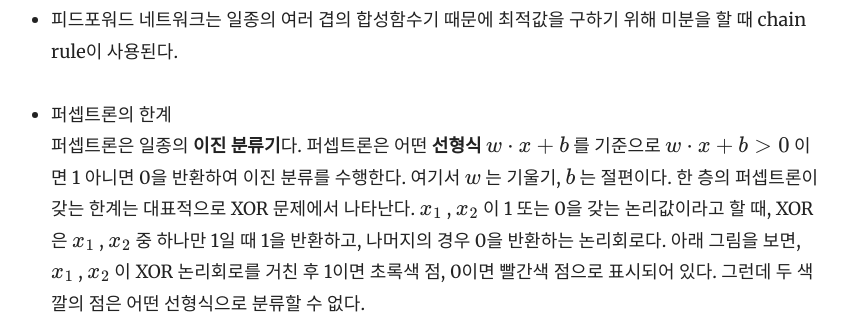
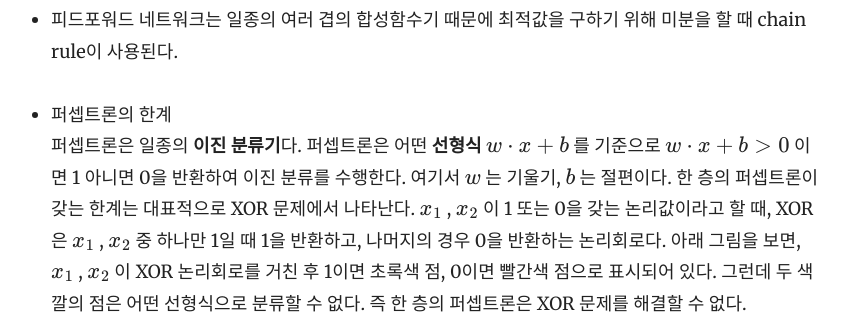
Before and after one commit to yrk3434/yrk3434.github.io, a Jekyll site: the page built from _docs/Theory/Deep Learning Overview.md, in a window 1280 px wide and 900 px high, scrolled down 1734 px, cut to the strip 0-327 px from the top of the window. Shown: the whole strip, without its empty margins (369-1216 px from the left). Built offline with Jekyll 4.4.1, drawn with Linux system fonts in a browser that asks for light colours; formulas are drawn with MathJax 3.

Commit message:
Update Deep Learning Overview.md

```diff
--- a/_docs/Theory/Deep Learning Overview.md
+++ b/_docs/Theory/Deep Learning Overview.md
@@ -51,7 +51,7 @@ toc_label: 목차
 
 - 퍼셉트론의 한계 <br/>
 퍼셉트론은 일종의 **이진 분류기**다. 퍼셉트론은 어떤 **선형식** $ w \cdot x + b $ 를 기준으로  $ w \cdot x + b >0 $ 이면  1 아니면 0을 반환하여 이진 분류를 수행한다. 여기서 $ w $ 는 기울기, $ b $ 는 절편이다. 한 층의 퍼셉트론이 갖는 한계는 대표적으로 XOR 문제에서 나타난다. $ x_1 $ , $ x_2 $ 이 1 또는 0을 갖는 논리값이라고 할 때, XOR은 $ x_1 $ , $ x_2 $ 중 하나만 1일 때 1을 반환하고, 나머지의 경우 0을 반환하는 논리회로다. 아래 그림을 보면, $ x_1 $ , $ x_2 $ 이 XOR 논리회로를 거친 후 1이면 초록색 점, 0이면 빨간색 점으로 표시되어 있다. 그런데 두 색깔의 점은
-어떤 선형식으로 분류할 수 없다.
+어떤 선형식으로 분류할 수 없다. 즉 한 층의 퍼셉트론은 XOR 문제를 해결할 수 없다.
 
 ![Image](https://res.cloudinary.com/practicaldev/image/fetch/s--O_kCr-s2--/c_imagga_scale,f_auto,fl_progressive,h_420,q_auto,w_1000/https://dev-to-uploads.s3.amazonaws.com/i/lkli02223oqhlac1jetz.png){: height="200"}
 
```
